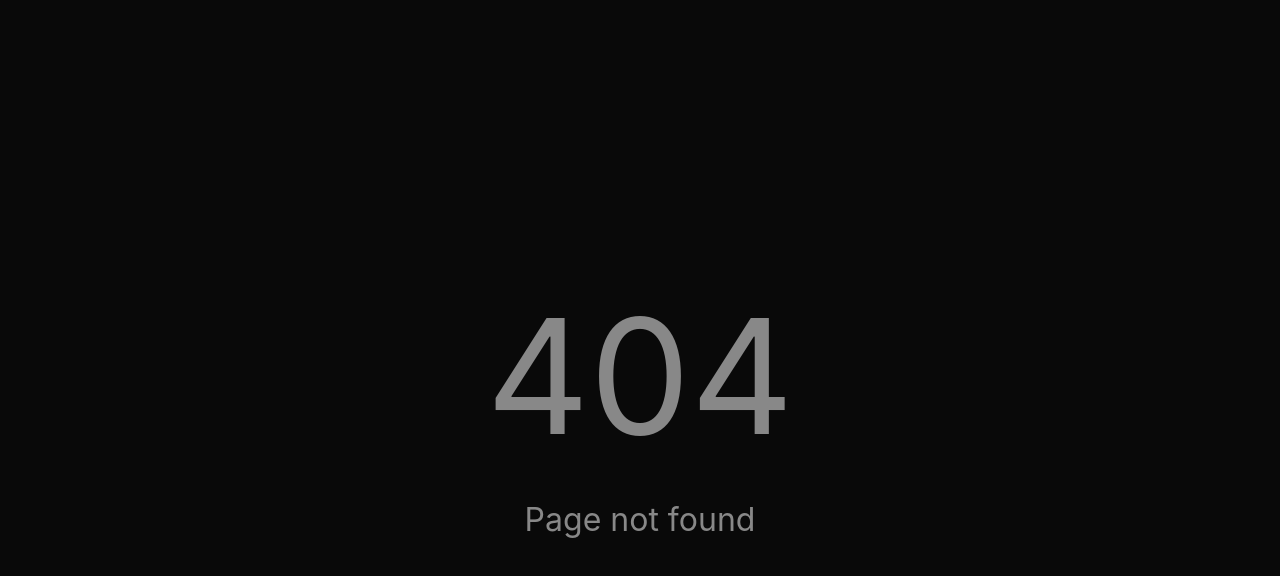
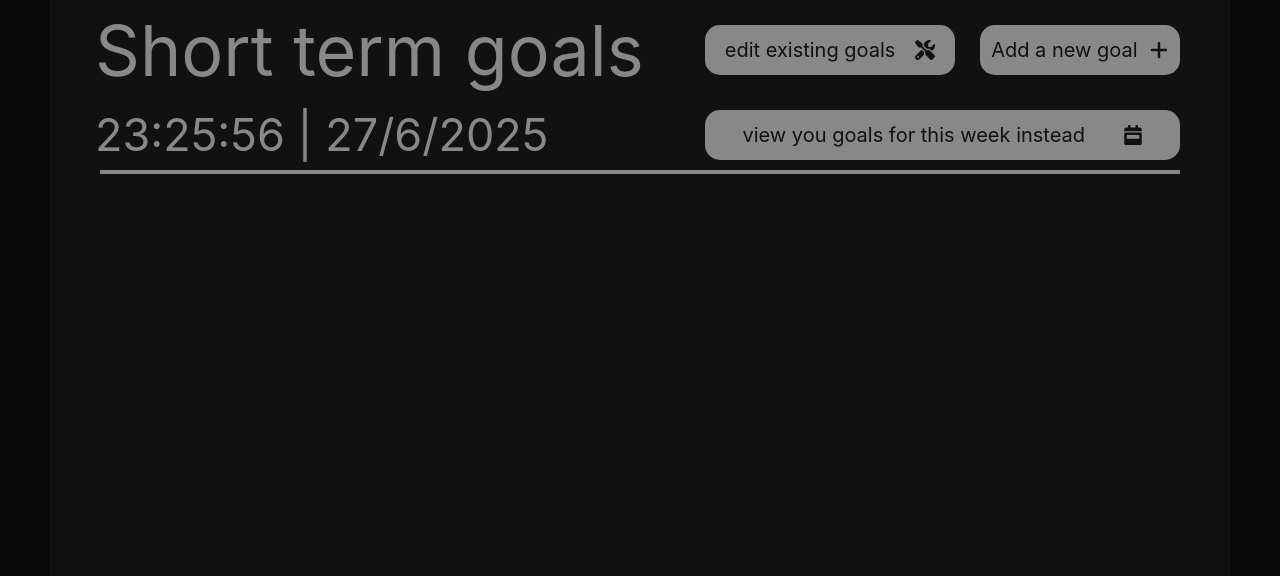
Before and after one commit to Hamzaoui-Louai/mern-to-do-app, a React (Vite) app in the folder front end/to-do-app/: page /short-term-goals in a window 1280 px wide. Before the commit this address had no page. Shown: the top 576 px of the page. Built offline with nearby package versions, Linux system fonts and the light colour scheme.

Commit message:
short term goals page template is ready

```diff
--- a/front end/to-do-app/src/App.jsx
+++ b/front end/to-do-app/src/App.jsx
@@ -2,6 +2,7 @@ import { BrowserRouter as Router, Navigate, Routes, Route } from "react-router-d
 import Layout from "./Layout.jsx";
 import Notes from "./pages/Notes.jsx"
 import NoteEditor from "./pages/NoteEditor.jsx";
+import ShortTermGoals from "./pages/ShortTermGoals.jsx";
 import Page404 from "./pages/Page404.jsx"
 import { ToastContainer } from "react-toastify";
 import { QueryClient, QueryClientProvider } from "@tanstack/react-query";
@@ -20,6 +21,7 @@ function App() {
             <Route element={<Layout/>}>
               <Route path="/notes" element={<Notes/>}/>
               <Route path="/notes/:initialTitle" element={<NoteEditor/>}/>
+              <Route path="/short-term-goals" element={<ShortTermGoals/>}/>
             </Route>
             <Route path="*" element={<Page404/>}/>
           </Routes>
--- a/front end/to-do-app/src/components/SideBar.jsx
+++ b/front end/to-do-app/src/components/SideBar.jsx
@@ -14,7 +14,7 @@ const SideBarLink = ({link,title}) => {
 const SideBar = () => {
     const [menuExtended,setMenuExtended] = useState(false);
     const [showList,setShowList] = useState(false);
-    const navLinksList = [{link : "/notes", title : "notes"},{link : "/daily-tasks", title : "daily tasks"}]
+    const navLinksList = [{link : "/notes", title : "notes"},{link : "/short-term-goals", title : "short term goals"}]
 
     return(
         <div
--- /dev/null
+++ b/front end/to-do-app/src/pages/ShortTermGoals.jsx
@@ -0,0 +1,68 @@
+import { FaPlus } from "react-icons/fa6";
+import { FaScrewdriverWrench } from "react-icons/fa6";
+import { useEffect , useState } from "react";
+import { Outlet } from "react-router";
+import { FaCalendarWeek } from "react-icons/fa";
+import { FaCalendarDay } from "react-icons/fa"
+
+const DateAndTime = () => {
+    const [now,setNow] = useState(new Date());
+
+    useEffect(() => {
+        const interval = setInterval(() => {
+            setNow(new Date());
+        }, 500);})
+
+    return (
+        <>
+            {now.getHours()}:{now.getMinutes()}:{now.getSeconds()} | {now.getDate()}/{now.getMonth()+1}/{now.getFullYear()}
+        </>
+    )
+}
+
+const ShortTermGoals = () => {
+    const [dailyGoals,setDailyGoals] = useState(true)
+
+    return(
+        <div className="h-screen bg-[#111111]">
+            <div className="h-[100px] flex flex-row justify-between items-center">
+                <h1 className="text-[#888888] text-[70px] ml-[45px] whitespace-nowrap">
+                    Short term goals
+                </h1>
+                <div className="flex flex-row">
+                    <button
+                    className="bg-[#888888] hover:bg-[#444444] hover:text-white transition-colors duration-100 rounded-[15px] h-[50px] w-[250px] text-[#111111] text-[20px] flex flex-row items-center justify-evenly mr-[25px] cursor-pointer"
+                    onClick={()=>{}}
+                    >
+                        edit existing goals
+                        <FaScrewdriverWrench/>
+                    </button>
+                    <button
+                    className="bg-[#888888] hover:bg-[#444444] hover:text-white transition-colors duration-100 rounded-[15px] h-[50px] w-[200px] text-[#111111] text-[20px] flex flex-row items-center justify-evenly mr-[50px] cursor-pointer"
+                    onClick={()=>{}}
+                    >
+                        Add a new goal
+                        <FaPlus/>
+                    </button>
+                </div>
+            </div>
+            <div className="h-[70px] flex flex-row justify-between items-center">
+                <h1 className="text-[#888888] text-[45px] ml-[45px]">
+                    <DateAndTime/>
+                </h1>
+                <button
+                    className="bg-[#888888] hover:bg-[#444444] hover:text-white transition-colors duration-100 rounded-[15px] h-[50px] w-[475px] text-[#111111] text-[20px] flex flex-row items-center justify-evenly mr-[50px] cursor-pointer"
+                    onClick={()=>setDailyGoals(!dailyGoals)}
+                    >
+                        {dailyGoals ? "view you goals for this week instead" : "view your goals for this day instead"}
+                        {dailyGoals ? <FaCalendarWeek/>:<FaCalendarDay/>}
+
+                    </button>
+            </div>
+            <hr className="border-[#888888] border-2 w-[calc(100%-100px)] mx-auto" />
+            <Outlet />
+        </div>
+    )
+}
+
+export default ShortTermGoals;
```
Also changed, not shown: 1 other file (tests, documents, lock files or other folders).
